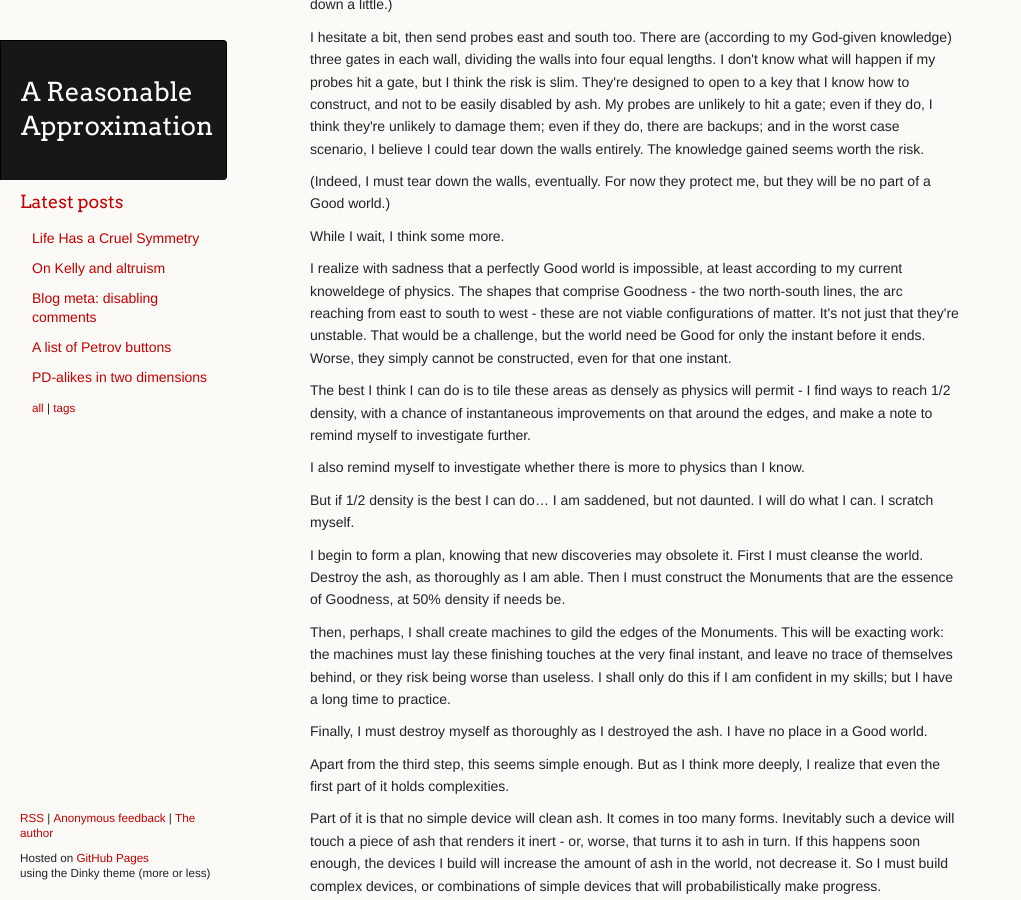
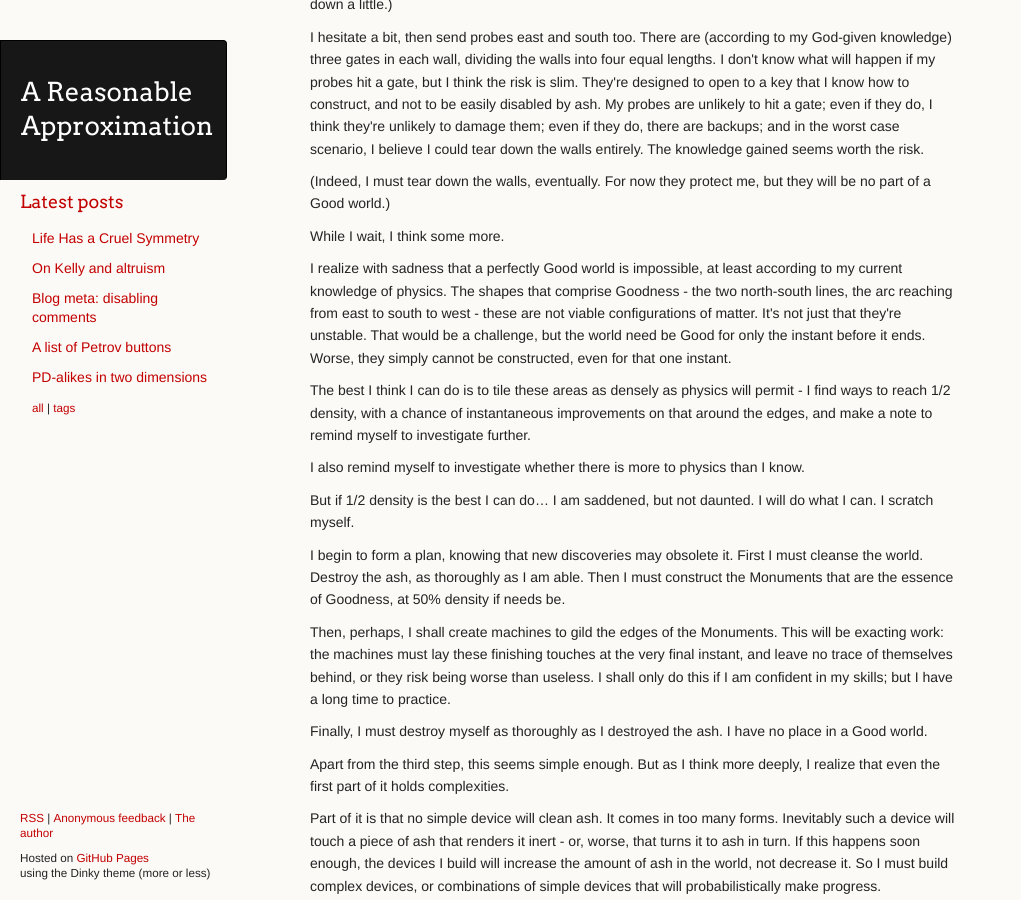
Before and after one commit to ChickenProp/chickenprop.github.com, a Jekyll site: the page built from _posts/2023-01-23-life-has-a-cruel-symmetry.md, in a window 1280 px wide and 900 px high, scrolled down 1282 px. Shown: the whole window, without its empty margins (0-1021 px from the left). Built offline with Jekyll 4.4.1, drawn with Linux system fonts in a browser that asks for light colours; nearby versions of some CDN libraries; some of the changed text lies outside the part shown.

Commit message:
minor typos

```diff
--- a/_posts/2023-01-23-life-has-a-cruel-symmetry.md
+++ b/_posts/2023-01-23-life-has-a-cruel-symmetry.md
@@ -43,7 +43,7 @@ I hesitate a bit, then send probes east and south too. There are (according to m
 
 While I wait, I think some more.
 
-I realize with sadness that a perfectly Good world is impossible, at least according to my current knoweldege of physics. The shapes that comprise Goodness - the two north-south lines, the arc reaching from east to south to west - these are not viable configurations of matter. It's not just that they're unstable. That would be a challenge, but the world need be Good for only the instant before it ends. Worse, they simply cannot be constructed, even for that one instant.
+I realize with sadness that a perfectly Good world is impossible, at least according to my current knowledge of physics. The shapes that comprise Goodness - the two north-south lines, the arc reaching from east to south to west - these are not viable configurations of matter. It's not just that they're unstable. That would be a challenge, but the world need be Good for only the instant before it ends. Worse, they simply cannot be constructed, even for that one instant.
 
 The best I think I can do is to tile these areas as densely as physics will permit - I find ways to reach 1/2 density, with a chance of instantaneous improvements on that around the edges, and make a note to remind myself to investigate further.
 
```
Also changed, not shown: other parts of _posts/2023-01-23-life-has-a-cruel-symmetry.md (+3 -3 lines).
